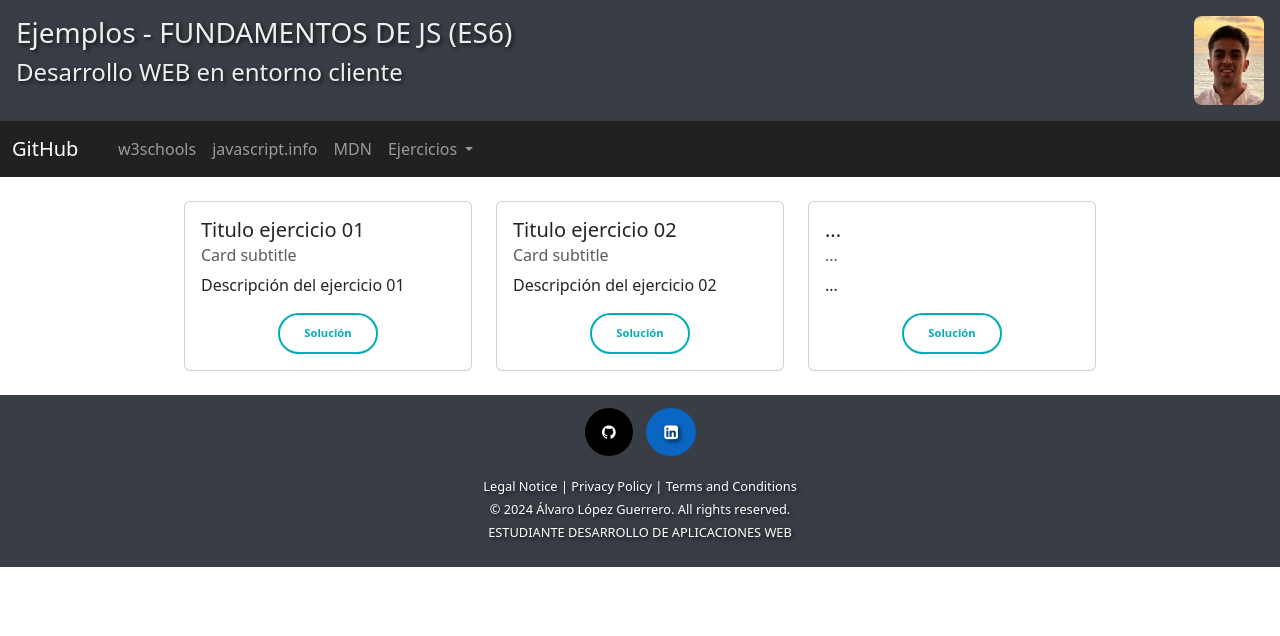
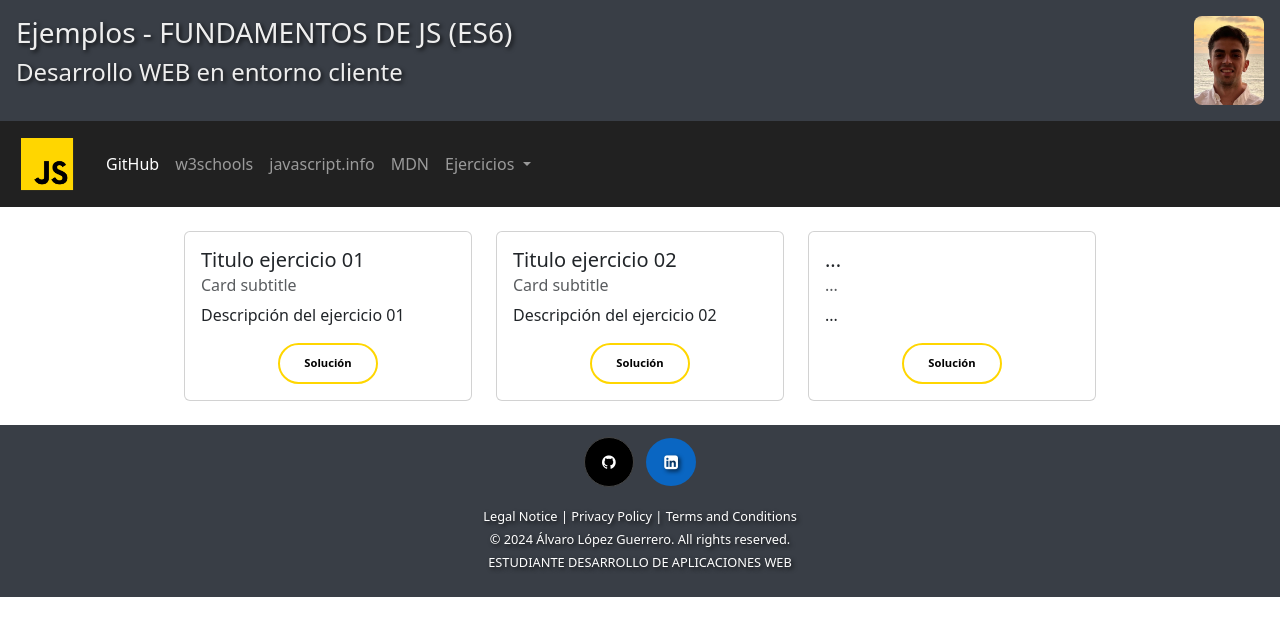
Before and after one commit to Alvalogue72/FundamentosJS, a plain HTML site: page index.html in a window 1280 px wide. Drawn offline with nearby package versions, Linux system fonts and the light colour scheme.

Commit message:
24/09/2024

```diff
--- a/css/styles.css
+++ b/css/styles.css
@@ -26,7 +26,7 @@ body {font-family: textonormal}
 /* MY PALETTE COLOR */
 /* #222831
 #393E46
-#00ADB5
+#FFD600
 #EEEEEE */
 
 .bg-darkgrey {background-color: #212121;}
@@ -61,8 +61,8 @@ body {font-family: textonormal}
     position: relative;
     padding: 10px 24px;
     font-size: 0.7em;
-    color: #00ADB5;
-    border: 2px solid #00ADB5;
+    color: black;
+    border: 2px solid #FFD600;
     border-radius: 34px;
     background-color: transparent;
     font-weight: 600;
@@ -79,7 +79,7 @@ body {font-family: textonormal}
     border-radius: inherit;
     scale: 0;
     z-index: -1;
-    background-color: #00ADB5;
+    background-color: #FFD600;
     transition: all 0.6s cubic-bezier(0.23, 1, 0.320, 1);}
 
 .button:hover::before { scale: 3;}
--- a/index.html
+++ b/index.html
@@ -12,6 +12,7 @@
         <script defer src="https://cdn.jsdelivr.net/npm/bootstrap@5.3.3/dist/js/bootstrap.bundle.min.js"></script>
     </head>
     <body class="text-mywhite">
+
     <!----------------- HEADER ----------------->
     <header class="bg-lightgrey">
         <div class="container-fluid p-3">
@@ -30,12 +31,15 @@
     <!----------------- NAVBAR ----------------->
     <nav class="navbar navbar-expand-lg bg-darkgrey text-mywhite" data-bs-theme="dark">
         <div class="container-fluid">
-          <a class="navbar-brand w-50p me-5" href="https://github.com/Alvalogue72">GitHub</a>
+          <a class="navbar-brand w-70p me-3 p-0" href=""><img src="./img/js.png" class="w-100" alt="Icon JS"></a>
           <button class="navbar-toggler" type="button" data-bs-toggle="collapse" data-bs-target="#navbarSupportedContent" aria-controls="navbarSupportedContent" aria-expanded="false" aria-label="Toggle navigation">
             <span class="navbar-toggler-icon"></span>
           </button>
           <div class="collapse navbar-collapse" id="navbarSupportedContent">
             <ul class="navbar-nav me-auto mb-2 mb-lg-0">
+              <li class="nav-item">
+                <a class="nav-link active" aria-current="page" href="https://github.com/Alvalogue72">GitHub</a>
+              </li>
               <li class="nav-item">
                 <a class="nav-link" aria-current="page" href="https://www.w3schools.com/js/default.asp">w3schools</a>
               </li>
@@ -86,7 +90,7 @@
             <h5 class="card-title">...</h5>
             <h6 class="card-subtitle mb-2 text-body-secondary">...</h6>
             <p class="card-text">...</p>
-            <a href="./ejercicios/ejer01/index.html" class="text-decoration-none"><button class="button d-block mx-auto">Solución</button></a>
+            <a href="#" class="text-decoration-none"><button class="button d-block mx-auto">Solución</button></a>
           </div>
         </div>
         </div>
@@ -95,7 +99,6 @@
 
     <!----------------- FOOTER ----------------->
     <footer class=" container-fluid bg-lightgrey p-2 text-white">
-
         <!-- <h4 class="text-center mb-2">My Social Media</h4> -->
         <div class="text-center">
             <a href="https://github.com/Alvalogue72" target="_blank" class="text-white"><i class="fa fa-github rounded-circle w-50p p-3 m-1 zoom2" aria-hidden="true"></i></a>
```
Also changed, not shown: img/js.png (added).
